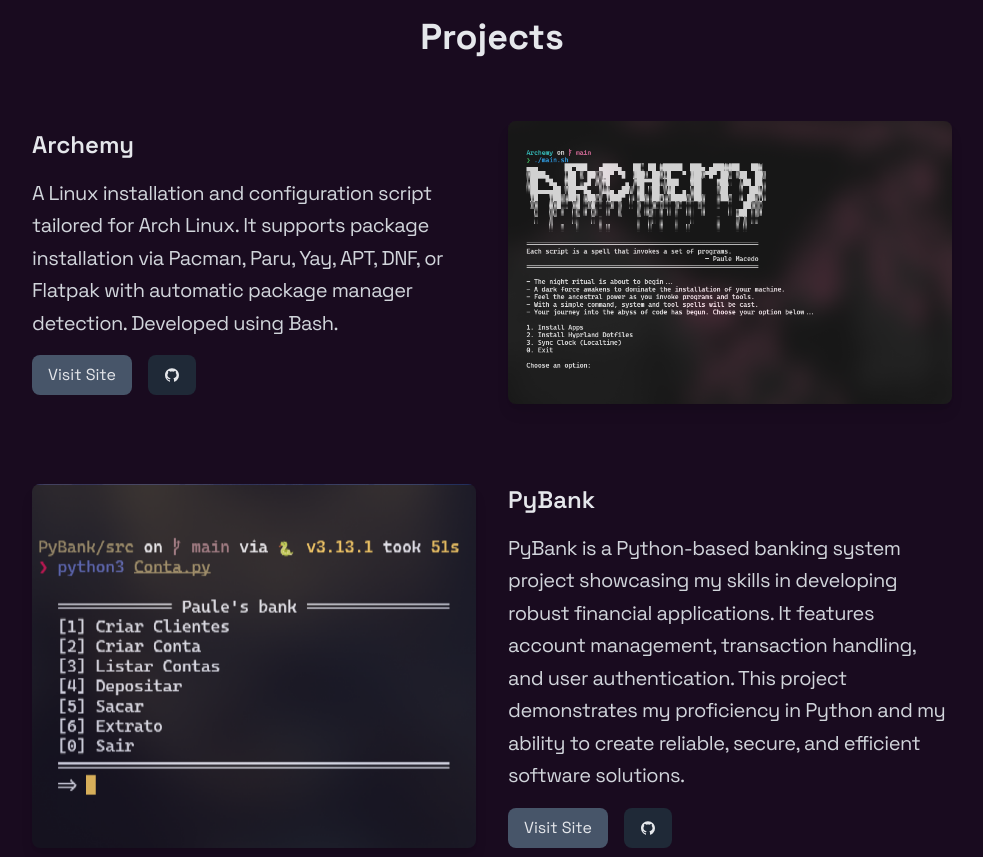
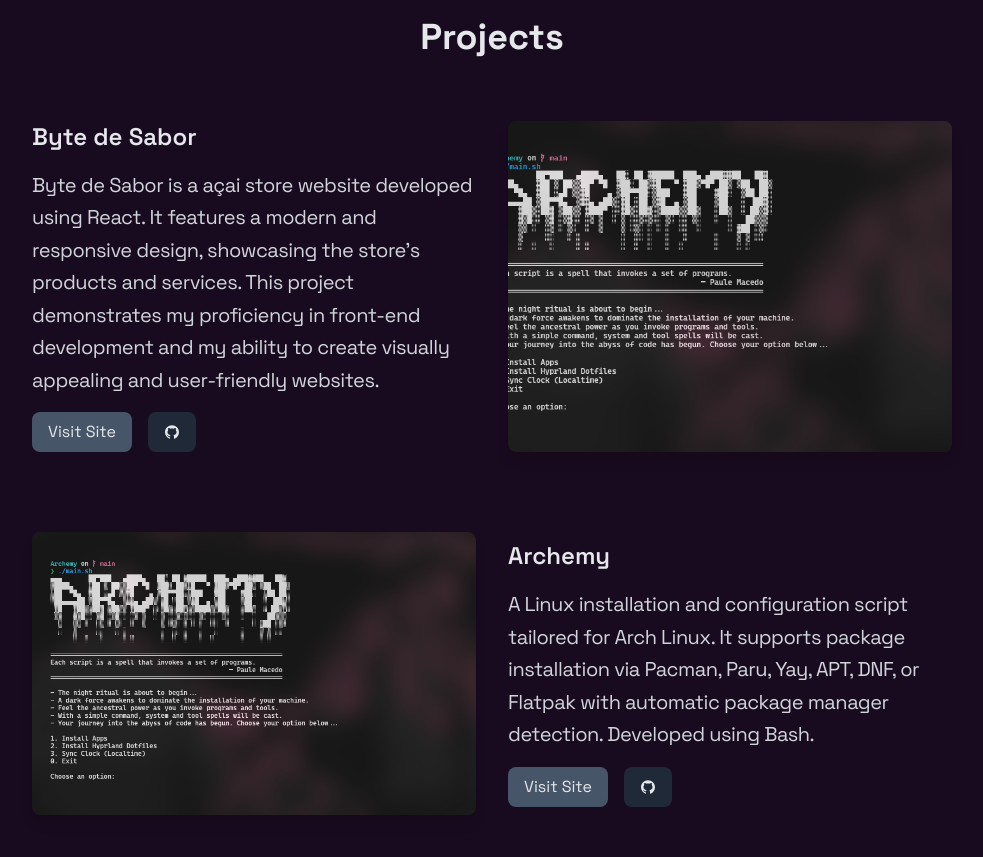
Before and after one commit to paulemacedo/Portifolio, a React (Vite) app: page / in a window 1280 px wide. Shown: the part 1940-2797 px from the top of the page, without its empty margins (148-1131 px from the left). Built offline with nearby package versions, Linux system fonts and the light colour scheme.

Commit message:
First Commit

```diff
--- a/src/components/Portifolio.jsx
+++ b/src/components/Portifolio.jsx
@@ -1,11 +1,20 @@
-import React from "react";
 import Archemy from "../assets/Archemy.png";
 import pybank from "../assets/pyBank.png";
 import CTF from "../assets/CTF.png";
 import { AiFillGithub } from "react-icons/ai";
 import Reveal from "./Reveal";
+import React from "react";
 
 const projects = [
+    {
+        img: Archemy,
+        title: 'Byte de Sabor',
+        description: 'Byte de Sabor is a açai store website developed using React. It features a modern and responsive design, showcasing the store’s products and services. This project demonstrates my proficiency in front-end development and my ability to create visually appealing and user-friendly websites.',
+        links: {
+            site: 'bytedesabor.vercel.app/',
+            github: 'https://github.com/paulemacedo/bytedesabor',
+        }
+    },
     {
         img: Archemy,
         title: 'Archemy',
@@ -13,6 +22,16 @@
         links: {
             site: 'https://github.com/paulemacedo/Archemy',
             github: 'https://github.com/paulemacedo/Archemy',
+        }
+    },
+    {
+        img: CTF,
+        title: 'Capture the Flag [CTF]',
+        badge: 'https://tryhackme-badges.s3.amazonaws.com/paulemacedo.png',
+        description: 'Dive into my journey in the world of Capture the Flag (CTF) challenges. This repository is a curated collection of CTF challenges, writeups, and resources that I have tackled to enhance my cybersecurity skills. Each challenge represents a step forward in my quest to master the art of cybersecurity, showcasing my progress and the knowledge gained along the way.',
+        links: {
+            site: 'https://github.com/paulemacedo/CTF',
+            github: 'https://github.com/paulemacedo/CTF',
         }
     },
     {
@@ -24,16 +43,6 @@
             github: 'https://github.com/paulemacedo/PyBank',
         }
     },
-    {
-        img: CTF,
-        title: 'Capture the Flag [CTF]',
-        badge: 'https://tryhackme-badges.s3.amazonaws.com/paulemacedo.png',
-        description: 'Dive into my journey in the world of Capture the Flag (CTF) challenges. This repository is a curated collection of CTF challenges, writeups, and resources that I have tackled to enhance my cybersecurity skills. Each challenge represents a step forward in my quest to master the art of cybersecurity, showcasing my progress and the knowledge gained along the way.',
-        links: {
-            site: 'https://github.com/paulemacedo/CTF',
-            github: 'https://github.com/paulemacedo/CTF',
-        }
-    }
 ];
 
 
```
Also changed, not shown: 1 other file (tests, documents, lock files or other folders).
